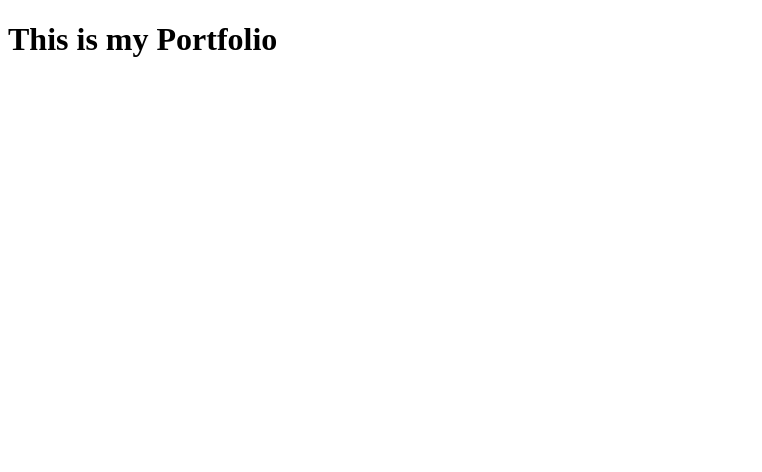
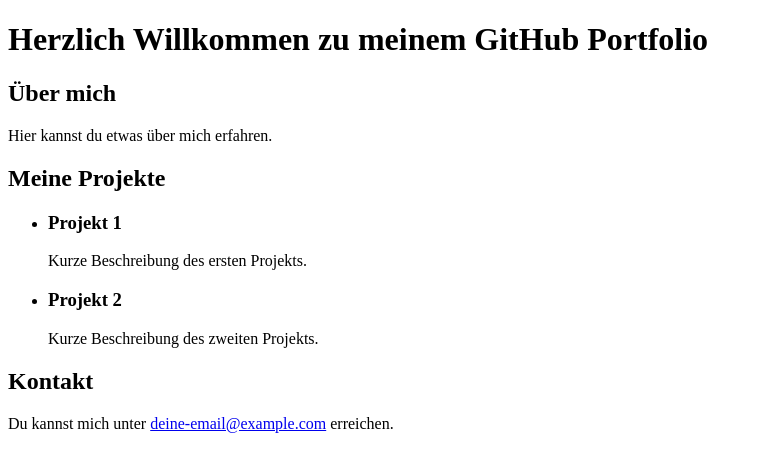
Before and after one commit to Finn-paulsen/Finn-paulsen.github.io, a plain HTML site: page index.html in a window 1280 px wide. Shown: the whole page, without its empty margins (0-762 px from the left). Drawn offline with Linux system fonts and the light colour scheme.

Commit message:
Add files via upload

```diff
--- a/index.html
+++ b/index.html
@@ -3,9 +3,32 @@
 <head>
     <meta charset="UTF-8">
     <meta name="viewport" content="width=device-width, initial-scale=1.0">
-    <title>My Portfolio</title>
+    <title>My GitHub Portfolio</title>
 </head>
 <body>
-    <h1>This is my Portfolio</h1>
+    <header>
+        <h1>Herzlich Willkommen zu meinem GitHub Portfolio</h1>
+    </header>
+    <section id="about">
+        <h2>Über mich</h2>
+        <p>Hier kannst du etwas über mich erfahren.</p>
+    </section>
+    <section id="projects">
+        <h2>Meine Projekte</h2>
+        <ul>
+            <li>
+                <h3>Projekt 1</h3>
+                <p>Kurze Beschreibung des ersten Projekts.</p>
+            </li>
+            <li>
+                <h3>Projekt 2</h3>
+                <p>Kurze Beschreibung des zweiten Projekts.</p>
+            </li>
+        </ul>
+    </section>
+    <section id="contact">
+        <h2>Kontakt</h2>
+        <p>Du kannst mich unter <a href="deine-email@example.com">deine-email@example.com</a> erreichen.</p>
+    </section>
 </body>
 </html>
```
